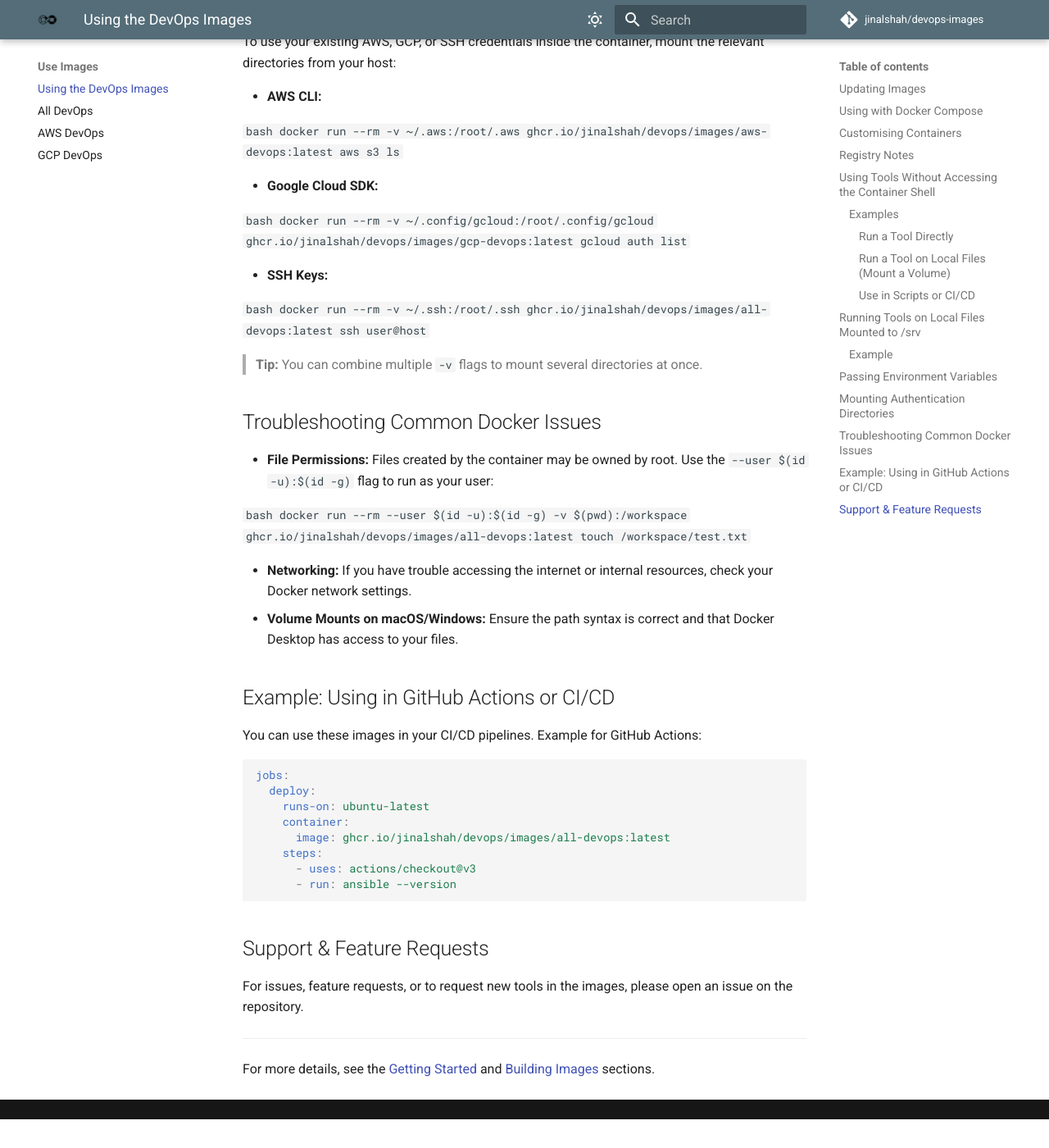
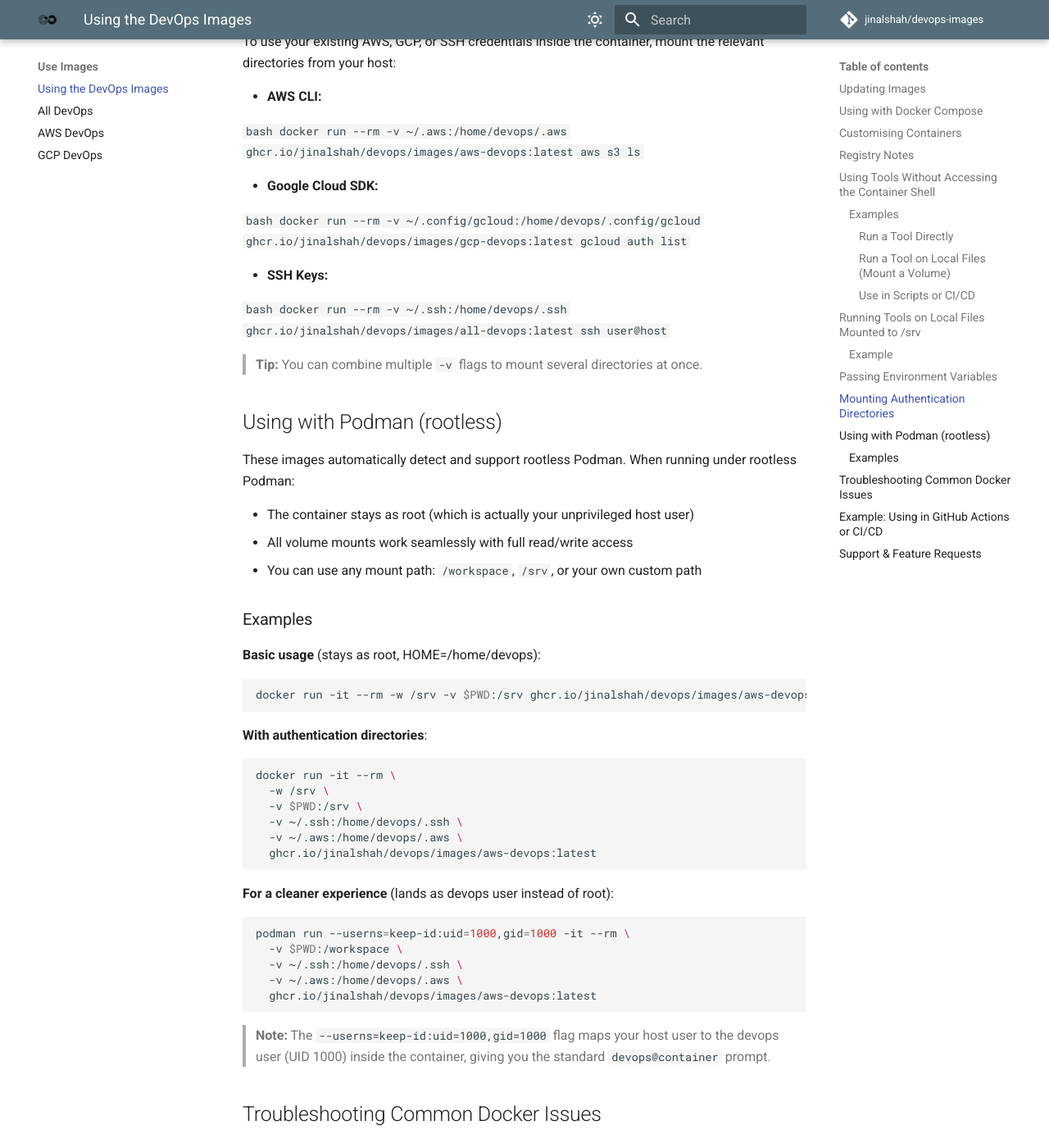
Before and after one commit to jinalshah/devops-images, an MkDocs documentation site: the page built from docs/use-images/index.md, in a window 1280 px wide and 1400 px high, scrolled down 3174 px. Shown: the whole window at 82% size. Built offline with MkDocs 1.6.1 and Material for MkDocs 9.7.7, drawn with Linux system fonts in a browser that asks for light colours; comment, search, counter and statistics services are not loaded; before the commit the page ends 4539 px from its top, so only the background shows below that; some of the changed text lies outside the part shown.

Commit message:
Add podman fix

````diff
--- a/docs/use-images/index.md
+++ b/docs/use-images/index.md
@@ -129,30 +129,65 @@
 - **AWS CLI:**
 
   ```bash
-  docker run --rm -v ~/.aws:/root/.aws ghcr.io/jinalshah/devops/images/aws-devops:latest aws s3 ls
+  docker run --rm -v ~/.aws:/home/devops/.aws ghcr.io/jinalshah/devops/images/aws-devops:latest aws s3 ls
   ```
 
 - **Google Cloud SDK:**
 
   ```bash
-  docker run --rm -v ~/.config/gcloud:/root/.config/gcloud ghcr.io/jinalshah/devops/images/gcp-devops:latest gcloud auth list
+  docker run --rm -v ~/.config/gcloud:/home/devops/.config/gcloud ghcr.io/jinalshah/devops/images/gcp-devops:latest gcloud auth list
   ```
 
 - **SSH Keys:**
 
   ```bash
-  docker run --rm -v ~/.ssh:/root/.ssh ghcr.io/jinalshah/devops/images/all-devops:latest ssh user@host
+  docker run --rm -v ~/.ssh:/home/devops/.ssh ghcr.io/jinalshah/devops/images/all-devops:latest ssh user@host
   ```
 
 > **Tip:** You can combine multiple `-v` flags to mount several directories at once.
 
+## Using with Podman (rootless)
+
+These images automatically detect and support rootless Podman. When running under rootless Podman:
+
+- The container stays as root (which is actually your unprivileged host user)
+- All volume mounts work seamlessly with full read/write access
+- You can use any mount path: `/workspace`, `/srv`, or your own custom path
+
+### Examples
+
+**Basic usage** (stays as root, HOME=/home/devops):
+
+```bash
+docker run -it --rm -w /srv -v $PWD:/srv ghcr.io/jinalshah/devops/images/aws-devops:latest
+```
+
+**With authentication directories**:
+
+```bash
+docker run -it --rm \
+  -w /srv \
+  -v $PWD:/srv \
+  -v ~/.ssh:/home/devops/.ssh \
+  -v ~/.aws:/home/devops/.aws \
+  ghcr.io/jinalshah/devops/images/aws-devops:latest
+```
+
+**For a cleaner experience** (lands as devops user instead of root):
+
+```bash
+podman run --userns=keep-id:uid=1000,gid=1000 -it --rm \
+  -v $PWD:/workspace \
+  -v ~/.ssh:/home/devops/.ssh \
+  -v ~/.aws:/home/devops/.aws \
+  ghcr.io/jinalshah/devops/images/aws-devops:latest
+```
+
+> **Note:** The `--userns=keep-id:uid=1000,gid=1000` flag maps your host user to the devops user (UID 1000) inside the container, giving you the standard `devops@container` prompt.
+
 ## Troubleshooting Common Docker Issues
 
-- **File Permissions:** Files created by the container may be owned by root. Use the `--user $(id -u):$(id -g)` flag to run as your user:
-
-  ```bash
-  docker run --rm --user $(id -u):$(id -g) -v $(pwd):/workspace ghcr.io/jinalshah/devops/images/all-devops:latest touch /workspace/test.txt
-  ```
+- **File Permissions:** The entrypoint script automatically handles UID/GID matching for volume mounts. Files created inside the container will have the correct ownership on your host.
 
 - **Networking:** If you have trouble accessing the internet or internal resources, check your Docker network settings.
 - **Volume Mounts on macOS/Windows:** Ensure the path syntax is correct and that Docker Desktop has access to your files.
````
Also changed, not shown: 1 other file.
